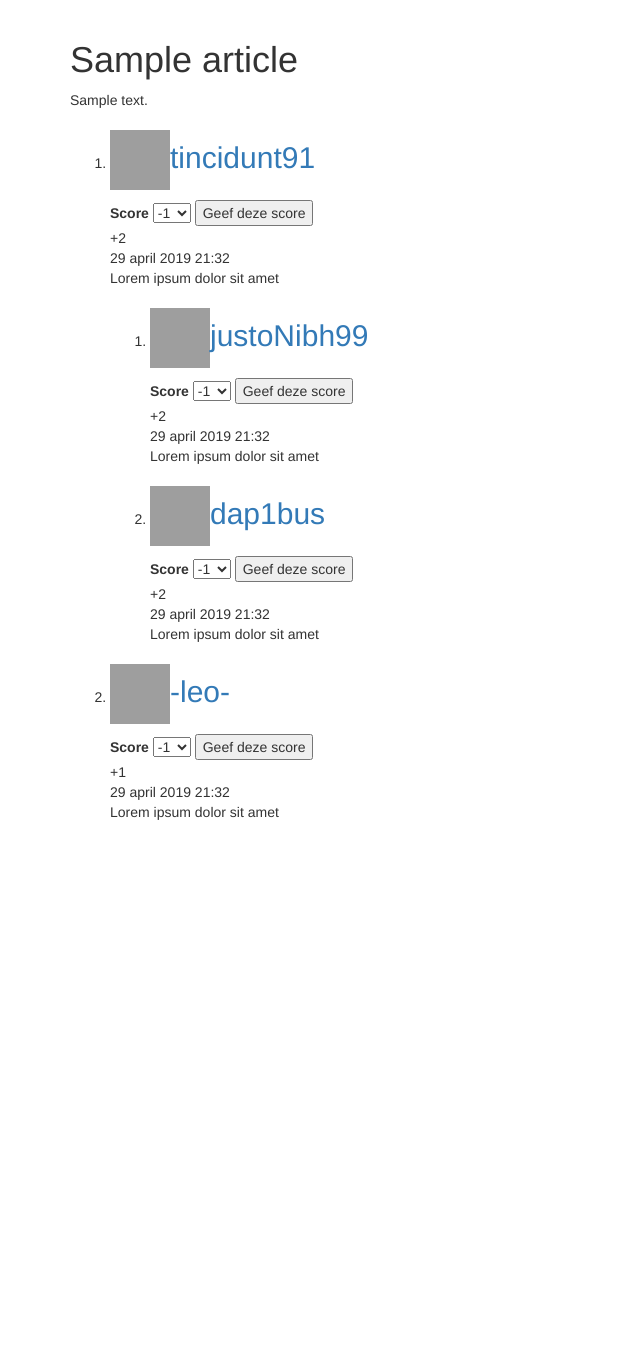
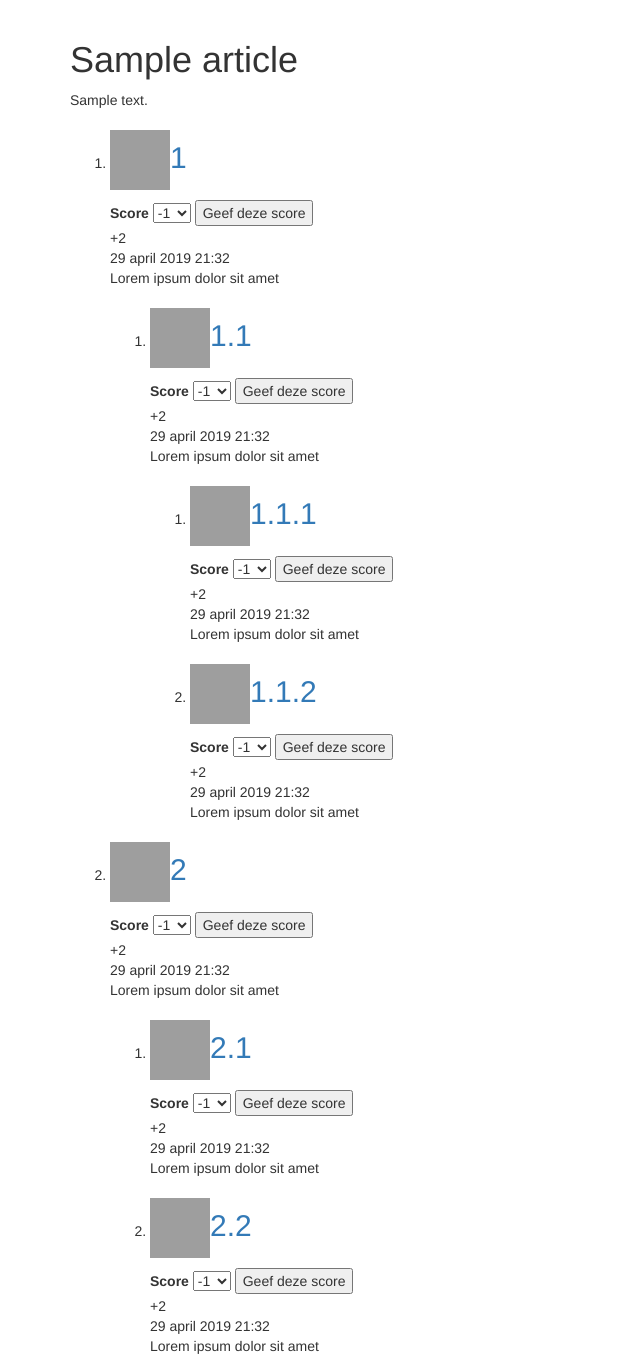
Before and after one commit to florisluiten/reactions, a PHP site: template src/Views/articles-index.php in a window 1280 px wide. Shown: the part 72-1438 px from the top of the page, without its empty margins (0-640 px from the left). Before the commit the page ends 892 px from the top, so only its background shows below. Run offline with PHP 8.4, Linux system fonts and the light colour scheme; the template is opened without the code that fills it: most values are stand-ins (such as "Sample title", 1, 10 or a date in 2020); grey boxes are pictures that could not be loaded.

Commit message:
Setup macro for rendering a multilevel array of reactions

```diff
--- a/src/Views/articles-index.php
+++ b/src/Views/articles-index.php
@@ -1,3 +1,70 @@
+<?php
+$reactions = array(
+    array(
+        'header' => '1',
+        'children' => array(
+            array(
+                'header' => '1.1',
+                'children' => array(
+                    array(
+                        'header' => '1.1.1',
+                        'children' => array()
+                    ),
+                    array(
+                        'header' => '1.1.2',
+                        'children' => array()
+                    )
+                )
+            )
+        )
+    ),
+    array(
+        'header' => '2',
+        'children' => array(
+            array(
+                'header' => '2.1',
+                'children' => array()
+            ),
+            array(
+                'header' => '2.2',
+                'children' => array()
+            )
+        )
+    )
+);
+
+/**
+ * Macro for rendering a reaction
+ *
+ * @param App\Reaction[] $reactions The reactions
+ *
+ * @return void
+ */
+function renderReactions($reactions)
+{
+    foreach ($reactions as $i => $reaction) {
+        echo '<li class="reaction">
+		<h2><img src="http://lorempixel.com/60/60/people/' . $i . '"><a href="#">' . $reaction['header'] . '</a></h2>
+		<form method="POST" action="score" class="score-reaction">
+			<label for="score-1">Score</label>
+			<select name="score" id="score-1">
+				<option value="-1">-1</option>
+				<option value="0">0</option>
+				<option value="1">+1</option>
+				<option value="2">+2</option>
+				<option value="3">+3</option>
+			</select>
+			<input type="submit" value="Geef deze score">
+		</form>
+		<div class="currentscore">+2</div>
+		<time datetime="2019-04-29 21:32">29 april 2019 21:32</time>
+		<div class="usercontent"><p>Lorem ipsum dolor sit amet</p></div>
+		<ol>';
+        renderReactions($reaction['children']);
+        echo ' </ol> </li>';
+    }
+}
+?>
 <!DOCTYPE html>
 <html>
     <head>
@@ -35,76 +102,7 @@
             </main>
             <section class="reactions">
                 <ol class="reactions">
-                    <li class="reaction">
-                        <h2><img src="http://lorempixel.com/60/60/people/1"><a href="#">tincidunt91</a></h2>
-                        <form method="POST" action="score" class="score-reaction">
-                            <label for="score-1">Score</label>
-                            <select name="score" id="score-1">
-                                <option value="-1">-1</option>
-                                <option value="0">0</option>
-                                <option value="1">+1</option>
-                                <option value="2">+2</option>
-                                <option value="3">+3</option>
-                            </select>
-                            <input type="submit" value="Geef deze score">
-                        </form>
-                        <div class="currentscore">+2</div>
-                        <time datetime="2019-04-29 21:32">29 april 2019 21:32</time>
-                        <div class="usercontent"><p>Lorem ipsum dolor sit amet</p></div>
-                        <ol>
-                            <li class="reaction">
-                                <h2><img src="http://lorempixel.com/60/60/people/3"><a href="#">justoNibh99</a></h2>
-                                <form method="POST" action="score" class="score-reaction">
-                                    <label for="score-1">Score</label>
-                                    <select name="score" id="score-1">
-                                        <option value="-1">-1</option>
-                                        <option value="0">0</option>
-                                        <option value="1">+1</option>
-                                        <option value="2">+2</option>
-                                        <option value="3">+3</option>
-                                    </select>
-                                    <input type="submit" value="Geef deze score">
-                                </form>
-                                <div class="currentscore">+2</div>
-                                <time datetime="2019-04-29 21:32">29 april 2019 21:32</time>
-                                <div class="usercontent"><p>Lorem ipsum dolor sit amet</p></div>
-                            </li>
-                            <li class="reaction">
-                                <h2><img src="http://lorempixel.com/60/60/people/4"><a href="#">dap1bus</a></h2>
-                                <form method="POST" action="score" class="score-reaction">
-                                    <label for="score-1">Score</label>
-                                    <select name="score" id="score-1">
-                                        <option value="-1">-1</option>
-                                        <option value="0">0</option>
-                                        <option value="1">+1</option>
-                                        <option value="2">+2</option>
-                                        <option value="3">+3</option>
-                                    </select>
-                                    <input type="submit" value="Geef deze score">
-                                </form>
-                                <div class="currentscore">+2</div>
-                                <time datetime="2019-04-29 21:32">29 april 2019 21:32</time>
-                                <div class="usercontent"><p>Lorem ipsum dolor sit amet</p></div>
-                            </li>
-                        </ol>
-                    </li>
-                    <li class="reaction">
-                        <h2><img src="http://lorempixel.com/60/60/people/2"><a href="#">-leo-</a></h2>
-                        <form method="POST" action="score" class="score-reaction">
-                            <label for="score-1">Score</label>
-                            <select name="score" id="score-1">
-                                <option value="-1">-1</option>
-                                <option value="0">0</option>
-                                <option value="1">+1</option>
-                                <option value="2">+2</option>
-                                <option value="3">+3</option>
-                            </select>
-                            <input type="submit" value="Geef deze score">
-                        </form>
-                        <div class="currentscore">+1</div>
-                        <time datetime="2019-04-29 21:32">29 april 2019 21:32</time>
-                        <div class="usercontent"><p>Lorem ipsum dolor sit amet</p></div>
-                    </li>
+<?php renderReactions($reactions); ?>
                 </ol>
             </section>
         </div>
```
